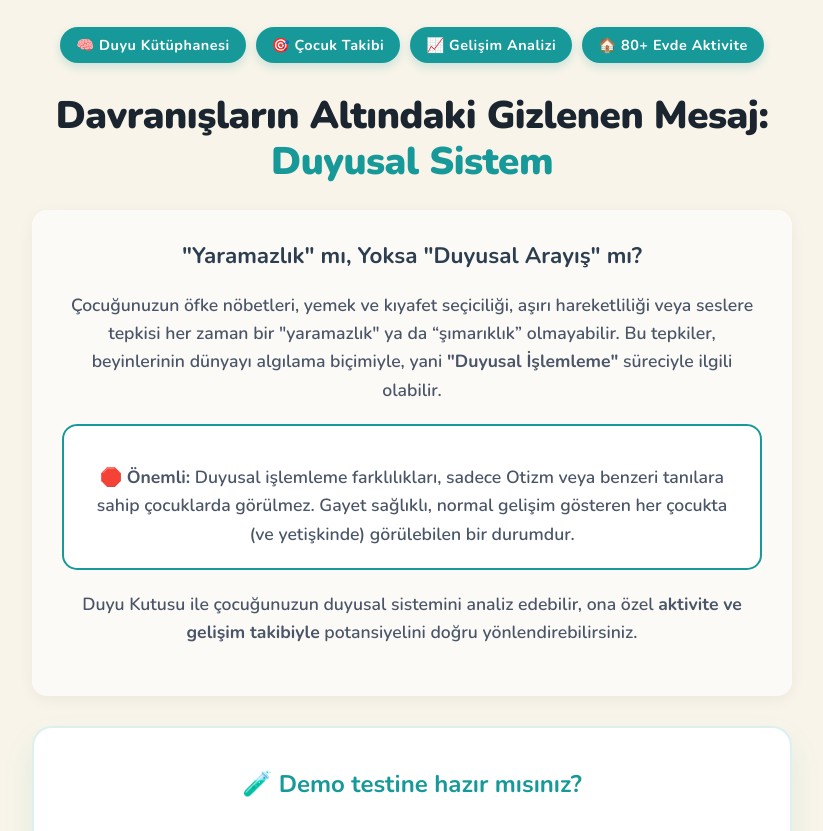
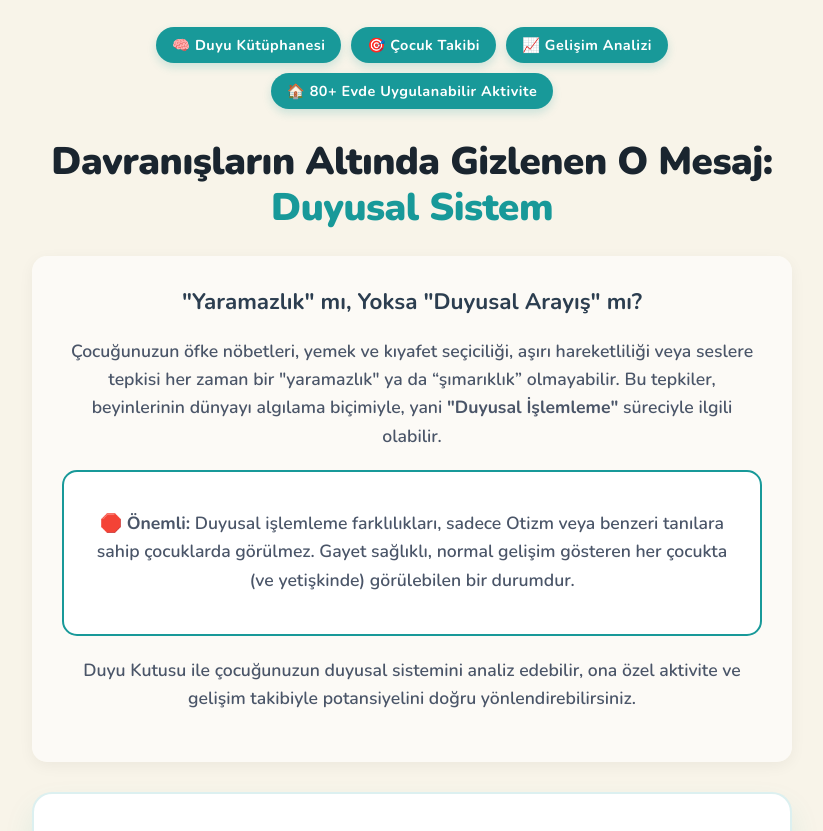
Before and after one commit to duyukutusu/web, a plain HTML site: page index.html in a window 1280 px wide. Shown: the part 83-914 px from the top of the page, without its empty margins (228-1051 px from the left). Drawn offline with nearby package versions, Linux system fonts and the light colour scheme.

Commit message:
Update index.html

```diff
--- a/index.html
+++ b/index.html
@@ -235,10 +235,10 @@
             <span class="feature-tag">🧠 Duyu Kütüphanesi</span>
             <span class="feature-tag">🎯 Çocuk Takibi</span>
             <span class="feature-tag">📈 Gelişim Analizi</span>
-            <span class="feature-tag">🏠 80+ Evde Aktivite</span>
+            <span class="feature-tag">🏠 80+ Evde Uygulanabilir Aktivite</span>
         </div>
 
-        <h1>Davranışların Altındaki Gizlenen Mesaj: <br><span class="highlight">Duyusal Sistem</span></h1>
+        <h1>Davranışların Altında Gizlenen O Mesaj: <br><span class="highlight">Duyusal Sistem</span></h1>
 
         <div class="content-box">
             <span class="sub-header">"Yaramazlık" mı, Yoksa "Duyusal Arayış" mı?</span>
@@ -248,21 +248,21 @@
             </p>
 
             <div class="important-box">
-                <p class="content-text" style="margin-bottom:0;">
+                <p class="content-text" style="margin-bottom:5;">
                     🛑 <strong>Önemli:</strong> Duyusal işlemleme farklılıkları, sadece Otizm veya benzeri tanılara sahip çocuklarda görülmez. Gayet sağlıklı, normal gelişim gösteren her çocukta (ve yetişkinde) görülebilen bir durumdur.
                 </p>
             </div>
 
             <p class="content-text" style="margin-top: 20px;">
-                Duyu Kutusu ile çocuğunuzun duyusal sistemini analiz edebilir, ona özel <strong>aktivite ve gelişim takibiyle</strong> potansiyelini doğru yönlendirebilirsiniz.
+                Duyu Kutusu ile çocuğunuzun duyusal sistemini analiz edebilir, ona özel aktivite ve gelişim takibiyle potansiyelini doğru yönlendirebilirsiniz.
             </p>
         </div>
 
         <div class="cta-box">
-            <h2 style="margin-top:0; color:var(--primary); font-size: 1.5rem;">🧪 Demo testine hazır mısınız?</h2>
+            <h2 style="margin-top:0; color:var(--primary); font-size: 1.5rem;">Demo Duyu Testine<br>🧪 Hazır Mısınız?</h2>
 
             <p style="font-size: 1rem; color: #666; margin-bottom: 25px;">
-                Ebeveyn ve Çocuk karşılaştırmalı <strong>Demo Duyu Testi</strong> ile farkındalık yolculuğuna ilk adımınızı atın.
+                Ebeveyn ve çocuk karşılaştırmalı <br><strong>Demo Duyu Testi</strong> ile farkındalık yolculuğuna ilk adımınızı atın.
             </p>
 
             <a href="https://tally.so/r/gDe7jO" target="_blank" class="btn btn-primary">👉 Testi Başlat & Erken Erişim</a>
@@ -272,7 +272,7 @@
             <h3 style="color:var(--dark);">Bilgi Güçtür</h3>
 
             <p style="color: #666;">
-                Merve Seçildi Sönmez'in kaleme aldığı <strong>"Duyu Kutusu"</strong> kitabı ile duyusal sistemimizi tanıyabilir ve çocuğunuz için evde uygulayabileceğiniz duyu bütünleme aktivitelerini keşfedebilirsiniz.
+                Merve Seçildi Sönmez'in kaleme aldığı <br><strong>"Duyu Kutusu"</strong> e-kitabı ile duyusal sistemimizi tanıyabilir ve çocuğunuz için evde birlikte uygulayabileceğiniz aktiviteleri keşfedebilirsiniz.
             </p>
 
             <a href="https://www.shopier.com/duyukutusu/41874166" target="_blank" class="btn btn-secondary">📘 Kitabı İncele ve Satın Al</a>
```
